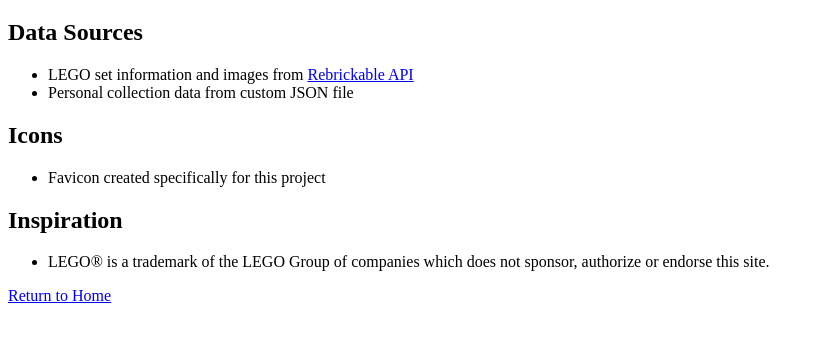
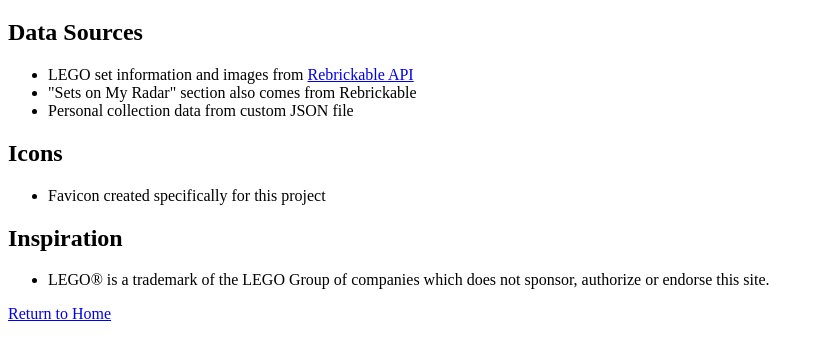
Before and after one commit to kaeclayton/lego-collection, a plain HTML site: page attributions.html in a window 1280 px wide. Shown: the part 61-418 px from the top of the page, without its empty margins (0-824 px from the left). Drawn offline with Linux system fonts and the light colour scheme.

Commit message:
Attributing to Rebrickable

```diff
--- a/attributions.html
+++ b/attributions.html
@@ -13,6 +13,7 @@
     <h2>Data Sources</h2>
     <ul>
         <li>LEGO set information and images from <a href="https://rebrickable.com/">Rebrickable API</a></li>
+        <li>"Sets on My Radar" section also comes from Rebrickable</li>
         <li>Personal collection data from custom JSON file</li>
     </ul>
 
```
